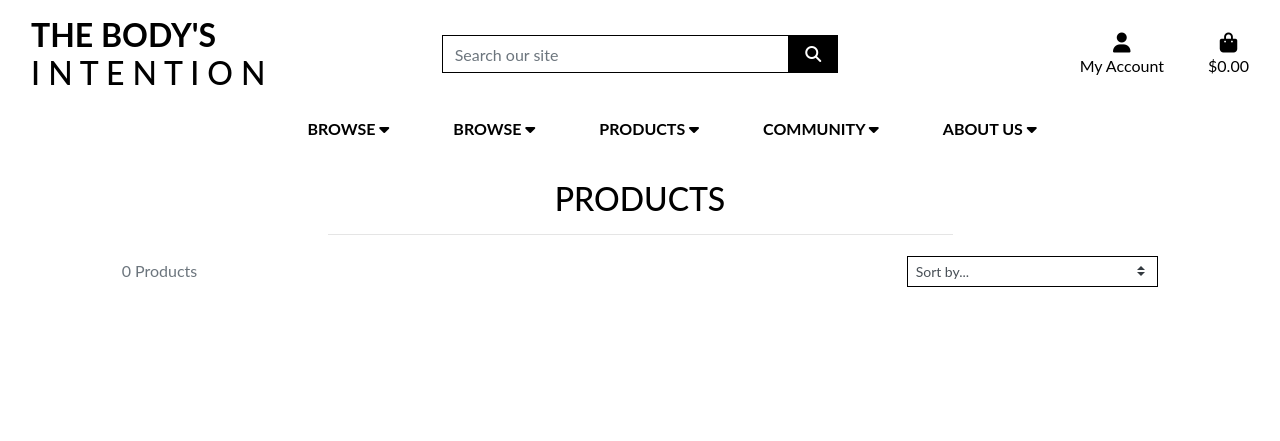
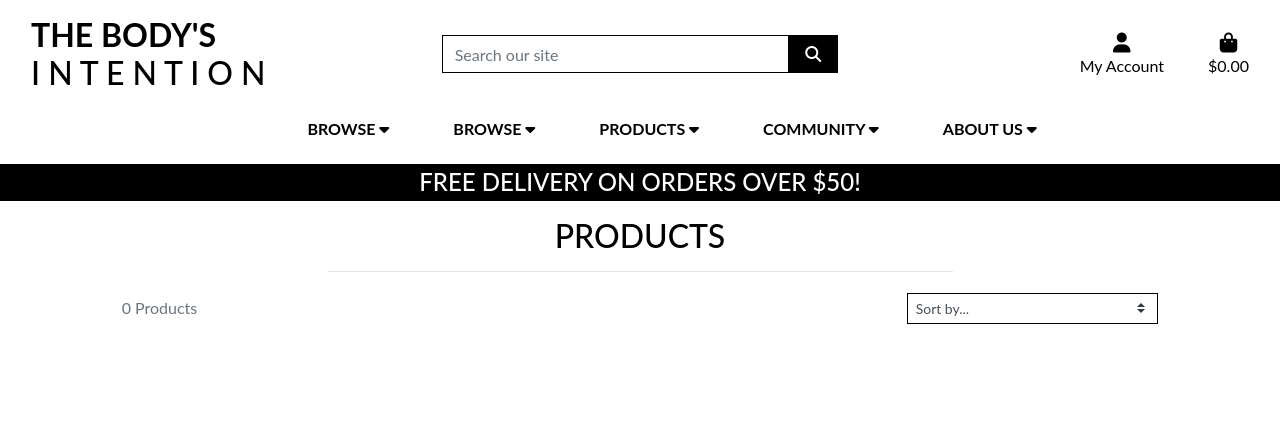
Before and after one commit to Windmost8/Windmost8-MS4-bodysIntention-mostaphaE, a Django app: page /products/ in a window 1280 px wide. Shown: the top 441 px of the page. Run offline with Django 3.2, Linux system fonts and the light colour scheme; data that the repository does not hold is empty; some libraries are stand-ins or nearby versions.

Commit message:
intial bag app

```diff
--- /dev/null
+++ b/bag/contexts.py
@@ -0,0 +1,29 @@
+from decimal import Decimal
+from django.conf import settings
+
+def bag_contents(request):
+
+    bag_items = []
+    total = 0
+    product_count = 0
+
+    if total < settings.FREE_DELIVERY_THRESHOLD:
+        delivery = total * Decimal(settings.STANDARD_DELIVERY_PERCENTAGE / 100)
+        free_delivery_delta = settings.FREE_DELIVERY_THRESHOLD - total
+    else:
+        delivery = 0
+        free_delivery_delta = 0
+
+    grand_total = delivery + total
+
+    context = {
+        'bag_items': bag_items,
+        'total': total,
+        'product_count': product_count,
+        'delivery': delivery,
+        'free_delivery_delta': free_delivery_delta,
+        'free_delivery_threshold': settings.FREE_DELIVERY_THRESHOLD,
+        'grand_total': grand_total,
+    }
+
+    return context
--- /dev/null
+++ b/bag/urls.py
@@ -0,0 +1,6 @@
+from django.urls import path
+from . import views
+
+urlpatterns = [
+    path('', views.view_bag, name='view_bag')
+]
--- a/bag/views.py
+++ b/bag/views.py
@@ -1,3 +1,8 @@
 from django.shortcuts import render
 
 # Create your views here.
+
+def view_bag(request):
+    """ A view that renders the bag contents page """
+
+    return render(request, 'bag/bag.html')
--- a/bodysintention/settings.py
+++ b/bodysintention/settings.py
@@ -46,6 +46,7 @@ INSTALLED_APPS = [
     'products',
     'profiles',
     'checkout',
+    'bag',
 ]
 
 MIDDLEWARE = [
@@ -75,6 +76,7 @@ TEMPLATES = [
                 'django.template.context_processors.request',
                 'django.contrib.auth.context_processors.auth',
                 'django.contrib.messages.context_processors.messages',
+                'bag.contexts.bag_contents',
             ],
         },
     },
@@ -160,3 +162,6 @@ MEDIA_ROOT = os.path.join(BASE_DIR, 'media')
 # https://docs.djangoproject.com/en/3.2/ref/settings/#default-auto-field
 
 DEFAULT_AUTO_FIELD = 'django.db.models.BigAutoField'
+
+FREE_DELIVERY_THRESHOLD = 50
+STANDARD_DELIVERY_PERCENTAGE = 10
--- a/bodysintention/urls.py
+++ b/bodysintention/urls.py
@@ -22,4 +22,5 @@ urlpatterns = [
     path('accounts/', include('allauth.urls')),
     path('', include('home.urls')),
     path('products/', include('products.urls')),
+    path('bag/', include('bag.urls')),
 ] + static(settings.MEDIA_URL, document_root=settings.MEDIA_ROOT)
--- a/products/templates/products/products.html
+++ b/products/templates/products/products.html
@@ -10,6 +10,11 @@
 {% endblock %}
 
 {% block content %}
+<div id="delivery-banner" class="row text-center">
+    <div class="col bg-black text-white">
+        <h4 class="logo-font my-1">Free delivery on orders over ${{ free_delivery_threshold }}!</h4>
+    </div>
+</div>
     <div class="overlay"></div>
     <div class="container-fluid">
         <div class="row">
--- a/templates/base.html
+++ b/templates/base.html
@@ -81,7 +81,7 @@
                             </div>
                         </li>
                         <li class="list-inline-item">
-                            <a class="{% if grand_total %}text-info font-weight-bold{% else %}text-black{% endif %} nav-link" href="">
+                            <a class="{% if grand_total %}text-info font-weight-bold{% else %}text-black{% endif %} nav-link" href="{% url 'view_bag' %}">
                                 <div class="text-center">
                                     <div><i class="fas fa-shopping-bag fa-lg"></i></div>
                                     <p class="my-0">
--- a/templates/includes/main-nav.html
+++ b/templates/includes/main-nav.html
@@ -1,3 +1,4 @@
+
 <div class="collapse navbar-collapse" id="main-nav">
     <ul class="navbar-nav w-auto mx-auto">
         <li class="nav-item dropdown">
```
Also changed, not shown: bag/templates/bag/bag.html (+39 -0 lines).
